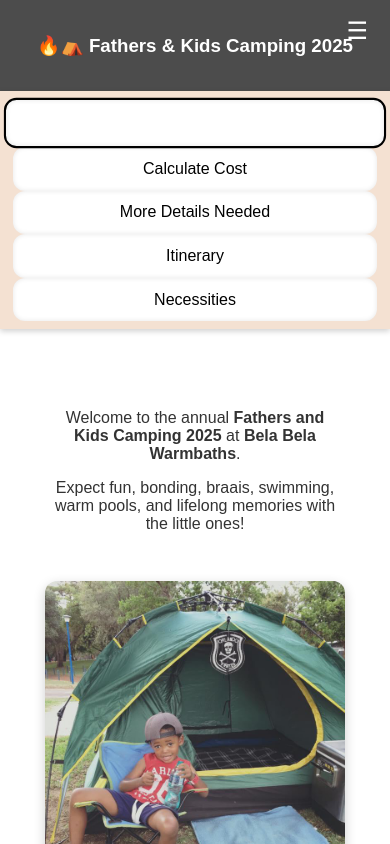
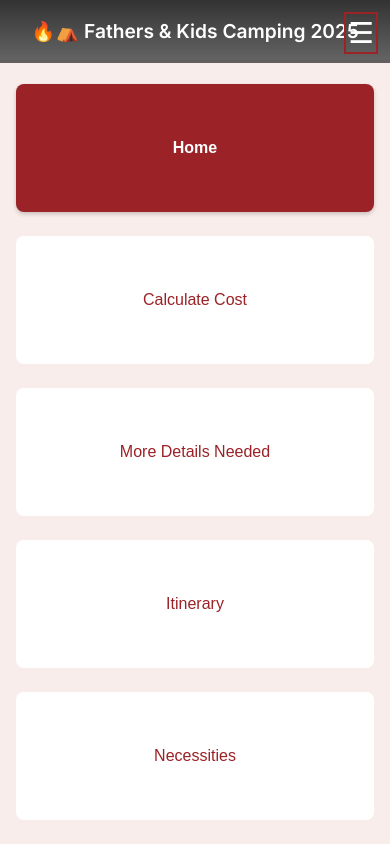
Before and after one commit to Dino-Pru/Camp, a website: page index.html in a window 390 px wide. Both pictures are taken after a click on the button "Toggle navigation menu". Shown: the top 844 px of the page. Drawn offline with Linux system fonts and the light colour scheme.

Commit message:
Update style.css

```diff
--- a/style.css
+++ b/style.css
@@ -1,74 +1,108 @@
+/* Reset and base styles */
+* {
+  margin: 0;
+  padding: 0;
+  box-sizing: border-box;
+}
+
 body {
-  margin: 0;
-  font-family: "Arial", sans-serif;
+  font-family: "Inter", -apple-system, BlinkMacSystemFont, "Segoe UI", Roboto,
+    sans-serif;
   background-size: cover;
   background-position: center;
   background-repeat: no-repeat;
-  transition: background-image 1s ease-in-out;
   color: #333;
   overflow-x: hidden;
+  line-height: 1.6;
 }
 
+/* Header */
 header {
-  background: rgba(0, 0, 0, 0.7);
+  background: linear-gradient(180deg, rgba(0, 0, 0, 0.8), rgba(0, 0, 0, 0.6));
   color: #fff;
   padding: 1rem;
   text-align: center;
-  font-size: 1rem;
-  position: relative;
+  position: sticky;
+  top: 0;
+  z-index: 1000;
 }
 
+header h3 {
+  margin: 0;
+  font-size: 1.5rem;
+  font-weight: 600;
+}
+
+/* Hamburger Menu */
 .hamburger {
   position: absolute;
   right: 1rem;
   top: 1rem;
-  font-size: 1.5rem;
+  font-size: 1.8rem;
   background: none;
   border: none;
-  color: white;
+  color: #fff;
+  cursor: pointer;
   display: none;
+  transition: transform 0.3s ease;
 }
 
+.hamburger:hover {
+  transform: scale(1.1);
+}
+
+/* Tab Bar */
 .tab-bar {
   display: flex;
-  justify-content: space-around;
-  background-color: #f4e1d2;
+  justify-content: center;
+  background: #f8edeb;
   position: sticky;
-  top: 0;
+  top: 60px;
   z-index: 100;
   padding: 0.5rem;
-  box-shadow: 0 2px 6px rgba(0, 0, 0, 0.2);
+  box-shadow: 0 2px 4px rgba(0, 0, 0, 0.1);
+  gap: 0.5rem;
 }
 
 .tab-bar button {
   flex: 1;
-  margin: 0 0.3rem;
+  max-width: 150px;
   padding: 0.8rem;
   border: none;
-  background-color: #fff;
-  color: #bc5a4;
-  border-radius: 12px;
-  font-size: 1rem;
-  transition: all 0.3s ease;
-  box-shadow: inset 0 0 5px rgba(0, 0, 0, 0.1);
+  background: #fff;
+  color: #9b2226;
+  border-radius: 8px;
+  font-size: 0.95rem;
+  font-weight: 500;
+  cursor: pointer;
+  transition: all 0.2s ease;
+}
+
+.tab-bar button:hover {
+  background: #ffe5e5;
+  transform: translateY(-2px);
 }
 
 .tab-bar button.active {
-  background-color: #bc5a4;
-  color: #fff !important;
-  transform: scale(1.05);
+  background: #9b2226;
+  color: #fff;
+  font-weight: 600;
+  box-shadow: 0 2px 4px rgba(0, 0, 0, 0.2);
 }
 
+/* Main Content */
 main {
   padding: 1rem;
+  max-width: 1200px;
+  margin: 0 auto;
 }
 
 .tab-panel {
   display: none;
-  animation: slideIn 0.4s forwards;
-  background-color: rgba(255, 255, 255, 0.9);
-  border-radius: 10px;
-  padding: 1rem;
+  animation: fadeIn 0.5s ease forwards;
+  background: rgba(255, 255, 255, 0.95);
+  border-radius: 12px;
+  padding: 1.5rem;
   margin-top: 1rem;
 }
 
@@ -76,120 +110,170 @@ main {
   display: block;
 }
 
+/* Description */
 .description {
-  background: rgba(255, 255, 255, 0.8);
-  padding: 1rem;
-  border-radius: 8px;
+  background: rgba(255, 255, 255, 0.9);
+  padding: 1.5rem;
+  border-radius: 10px;
   text-align: center;
+  font-size: 1.1rem;
 }
 
+/* Iframe */
 iframe {
   width: 100%;
   height: 80vh;
   border: none;
+  border-radius: 8px;
 }
 
+/* Form Inputs */
 .form-group {
   margin: 1rem 0;
+}
+
+.form-group label {
+  display: block;
+  font-weight: 500;
+  margin-bottom: 0.5rem;
 }
 
 input[type="number"] {
   width: 100%;
   padding: 0.8rem;
-  border: 1px solid #ccc;
+  border: 1px solid #ddd;
   border-radius: 8px;
   font-size: 1rem;
+  transition: border-color 0.3s ease;
 }
 
+input[type="number"]:focus {
+  border-color: #9b2226;
+  outline: none;
+  box-shadow: 0 0 0 3px rgba(155, 34, 38, 0.1);
+}
+
+/* Calculate Button */
 .calculate-btn {
   width: 100%;
   padding: 1rem;
-  background-color: #f18973;
+  background: #9b2226;
   color: #fff;
   border: none;
-  font-size: 1.2rem;
-  border-radius: 10px;
+  font-size: 1.1rem;
+  font-weight: 500;
+  border-radius: 8px;
   cursor: pointer;
-  margin-top: 1rem;
-  transition: background 0.3s;
+  transition: background 0.3s ease, transform 0.2s ease;
 }
 
 .calculate-btn:hover {
-  background-color: #e26e55;
+  background: #7f1d21;
+  transform: translateY(-2px);
 }
 
+/* Results */
 #results {
-  margin-top: 1rem;
-  background-color: #fff;
-  padding: 1rem;
+  margin-top: 1.5rem;
+  background: #fff;
+  padding: 1.5rem;
   border-radius: 10px;
-  font-size: 1rem;
-  box-shadow: 0 0 6px rgba(0, 0, 0, 0.1);
+  box-shadow: 0 2px 6px rgba(0, 0, 0, 0.1);
 }
 
-@keyframes slideIn {
+/* Animations */
+@keyframes fadeIn {
   from {
-    transform: translateX(100%);
     opacity: 0;
+    transform: translateY(10px);
   }
   to {
-    transform: translateX(0);
     opacity: 1;
+    transform: translateY(0);
   }
 }
 
+/* Carousel */
+.carousel img {
+  max-width: 100%;
+  max-height: 450px;
+  border-radius: 12px;
+  box-shadow: 0 4px 12px rgba(0, 0, 0, 0.15);
+  transition: opacity 0.5s ease-in-out;
+}
+
+/* Notes */
+.calc-notes {
+  margin-top: 1rem;
+  background: #f8edeb;
+  padding: 1rem;
+  border-radius: 8px;
+  border-left: 4px solid #9b2226;
+  font-size: 0.9rem;
+}
+
+.calc-notes a {
+  color: #9b2226;
+  text-decoration: none;
+  font-weight: 500;
+}
+
+.calc-notes a:hover {
+  text-decoration: underline;
+}
+
+/* Mobile Styles */
 @media (max-width: 768px) {
+  .hamburger {
+    display: block;
+  }
+
   .tab-bar {
     flex-direction: column;
-    display: none;
+    position: fixed;
+    top: 60px;
+    right: -100%;
+    width: 100%;
+    height: calc(100vh - 60px);
+    background: #f8edeb;
+    padding: 1rem;
+    transition: right 0.3s ease-in-out;
+    overflow-y: auto;
   }
 
   .tab-bar.show {
-    display: flex;
+    right: 0;
   }
 
-  .hamburger {
-    display: block;
+  .tab-bar button {
+    width: 100%;
+    max-width: none;
+    margin: 0.5rem 0;
+    padding: 1rem;
+    font-size: 1rem;
+    text-align: center;
+    background: #fff;
+    border-radius: 8px;
+  }
+
+  .tab-bar button.active {
+    background: #9b2226;
+    color: #fff;
+    border: none;
+  }
+
+  header h3 {
+    font-size: 1.2rem;
+  }
+
+  .description {
+    font-size: 1rem;
   }
 }
-.carousel {
-  margin-top: 1rem;
-  text-align: center;
+
+/* Accessibility */
+button:focus,
+input:focus {
+  outline: 2px solid #9b2226;
+  outline-offset: 2px;
 }
-
-.carousel img {
-  max-width: 100%;
-  max-height: 400px;
-  border-radius: 12px;
-  box-shadow: 0 4px 12px rgba(0, 0, 0, 0.2);
-  transition: opacity 0.5s ease-in-out;
-}
-.calc-notes {
-  margin-top: 1rem;
-  background: #f4e1d2;
-  padding: 1rem;
-  font-size: 0.9rem;
-  border-left: 4px solid #bc5a4;
-  border-radius: 6px;
-}
-
-.calc-notes a {
-  color: #bc5a4;
-  text-decoration: underline;
-}
-
-/* Better tab visibility */
-.tab-bar button.active {
-  background-color: #bc5a4;
-  color: #fff !important;
-  font-weight: bold;
-  transform: scale(1.05);
-}
-
-.tab-bar button.active {
-  background-color: #bc5a4;
-  color: #fff !important;
-  font-weight: bold;
-  transform: scale(1.05);
-  border: 2px solid black;
-}
```
